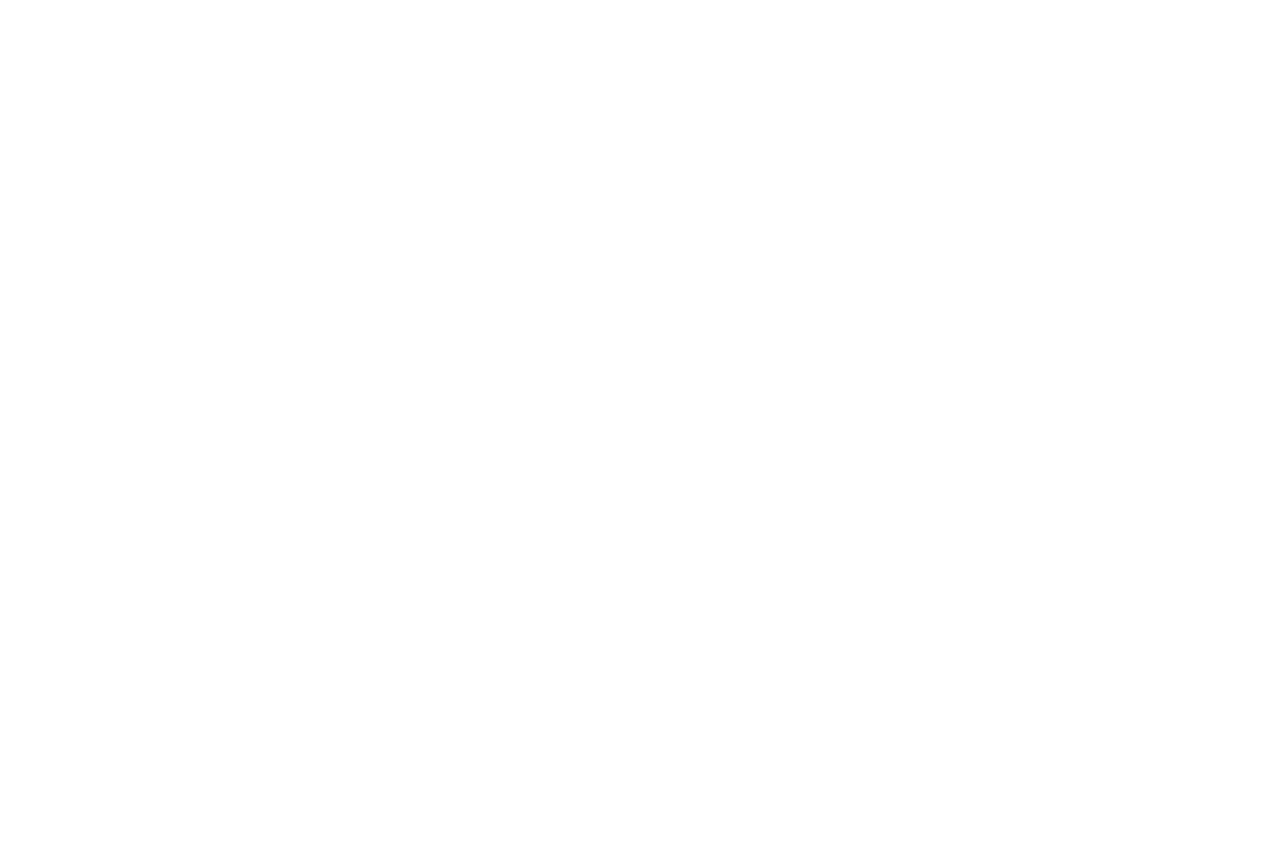
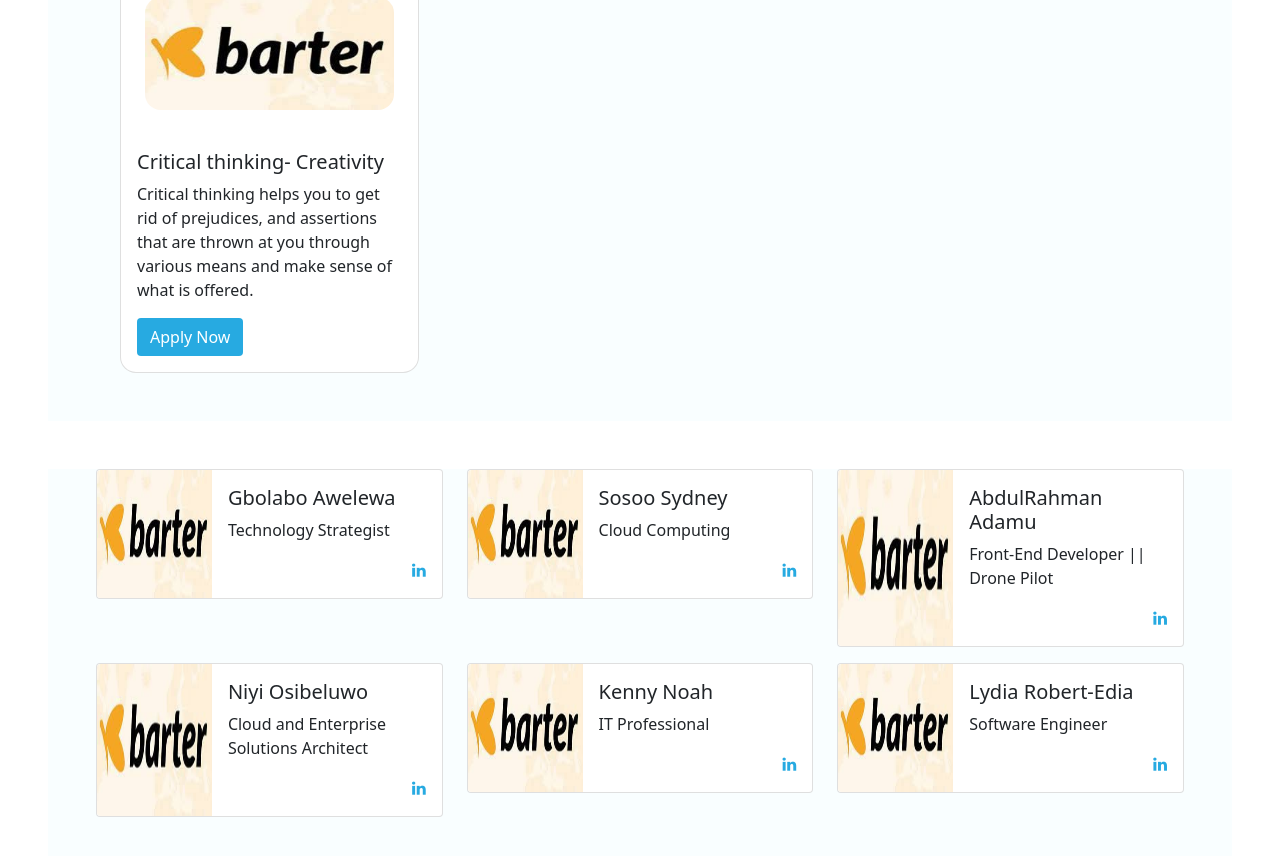
Before and after one commit to innkeeper-work/innkeeper.work_lms, a React (Create React App) app: page /employability in a window 1280 px wide. Shown: the part 500-1356 px from the top of the page. Before the commit the page ends 800 px from the top, so only its background shows below. Built offline with nearby package versions, Linux system fonts and the light colour scheme.

Commit message:
updated employability page

```diff
--- a/package.json
+++ b/package.json
@@ -11,7 +11,7 @@
     "react": "^17.0.2",
     "react-dom": "^17.0.2",
     "react-router-dom": "^6.2.2",
-    "react-scripts": "5.0.0",
+    "react-scripts": "^5.0.0",
     "web-vitals": "^2.1.4"
   },
   "scripts": {
--- a/src/data/employability_softskills/cvwriting.json
+++ b/src/data/employability_softskills/cvwriting.json
@@ -24,5 +24,49 @@
 			"title": "Critical thinking- Creativity",
 			"description": "Critical thinking helps you to get rid of prejudices, and assertions that are thrown at you through various means and make sense of what is offered."
 		}
+	],
+	"instructors": [
+		{
+			"id": 1,
+			"img": "../../images/barter.jpg",
+			"instructorname": "Gbolabo Awelewa",
+			"role": "Technology Strategist",
+			"linkedinprofile": "get linkedin profile"
+		},
+		{
+			"id": 2,
+			"img": "../../images/barter.jpg",
+			"instructorname": "Sosoo Sydney",
+			"role": "Cloud Computing",
+			"linkedinprofile": "get linkedin profile"
+		},
+		{
+			"id": 3,
+			"img": "../../images/barter.jpg",
+			"instructorname": "AbdulRahman Adamu",
+			"role": "Front-End Developer || Drone Pilot",
+			"linkedinprofile": "get linkedin profile"
+		},
+		{
+			"id": 4,
+			"img": "../../images/barter.jpg",
+			"instructorname": "Niyi Osibeluwo",
+			"role": "Cloud and Enterprise Solutions Architect",
+			"linkedinprofile": "get linkedin profile"
+		},
+		{
+			"id": 5,
+			"img": "../../images/barter.jpg",
+			"instructorname": "Kenny Noah",
+			"role": "IT Professional",
+			"linkedinprofile": "get linkedin profile"
+		},
+		{
+			"id": 6,
+			"img": "../../images/barter.jpg",
+			"instructorname": "Lydia Robert-Edia",
+			"role": "Software Engineer",
+			"linkedinprofile": "get linkedin profile"
+		}
 	]
 }
--- a/src/pages/Employability.js
+++ b/src/pages/Employability.js
@@ -1,7 +1,50 @@
-import React from "react";
+import React from 'react'
+
+import { CourseCards } from "../components/Card";
+import { InstructorCards } from "../components/Card";
+import cvwrite from '../data/employability_softskills/cvwriting.json'
 
 const Employability = () => {
-	return <div>Employability</div>;
+	return (
+		<div>
+			<CVWriting />
+			<OurInstructors />
+		</div>
+	);
 };
 
+let CVWriting = () => {
+	return (
+		<div className="webDev mx-5 px-5 my-5 pb-5">
+			<div className="row">
+				{cvwrite.cvwriting.map((singlecv) => {
+					return (
+						<div className="col-4" key={singlecv.id}>
+							<CourseCards {...singlecv}></CourseCards>
+						</div>
+					);
+				})}
+			</div>
+		</div>
+	);
+};
+
+let OurInstructors = () => {
+  return (
+    <div className="webDev mx-5 px-5 my-5 pb-5">
+      <div className="row">
+        {cvwrite.instructors.map((singlecv) => {
+          return (
+            <div className="col-4" key={singlecv.id}>
+              <InstructorCards {...singlecv}></InstructorCards>
+            </div>
+          );
+        })}
+      </div>
+    </div>
+  )
+}
+
+
+
 export default Employability;
```
Also changed, not shown: src/pages/Entrepreneurship.js (+6 -4 lines), 1 other file (tests, documents, lock files or other folders).
